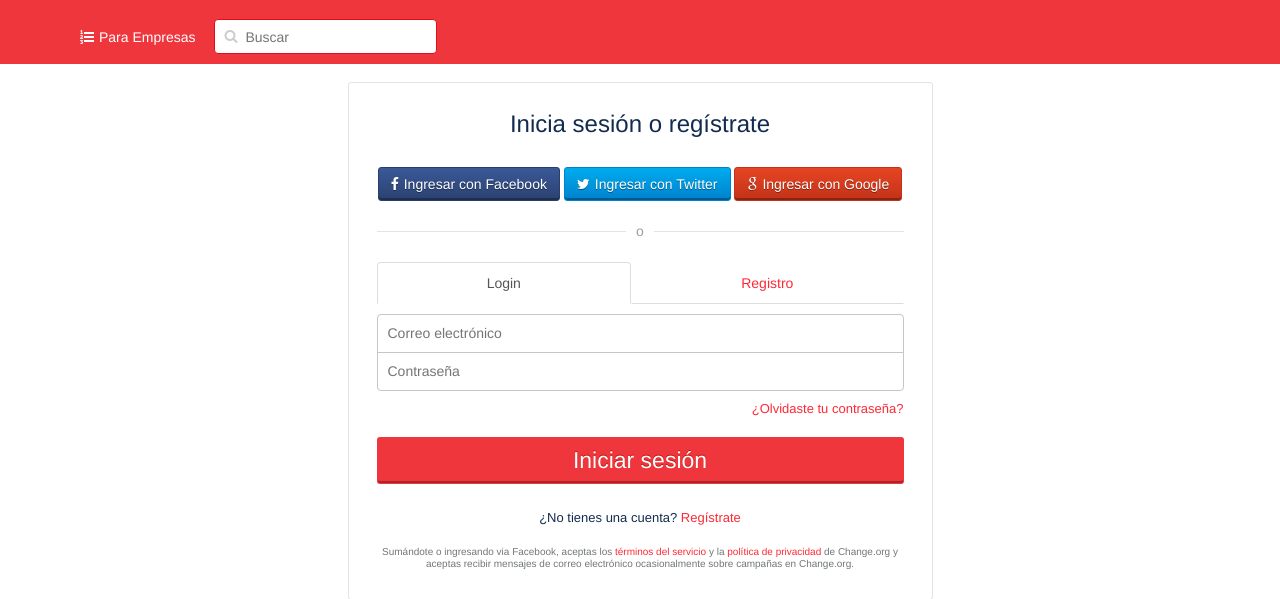
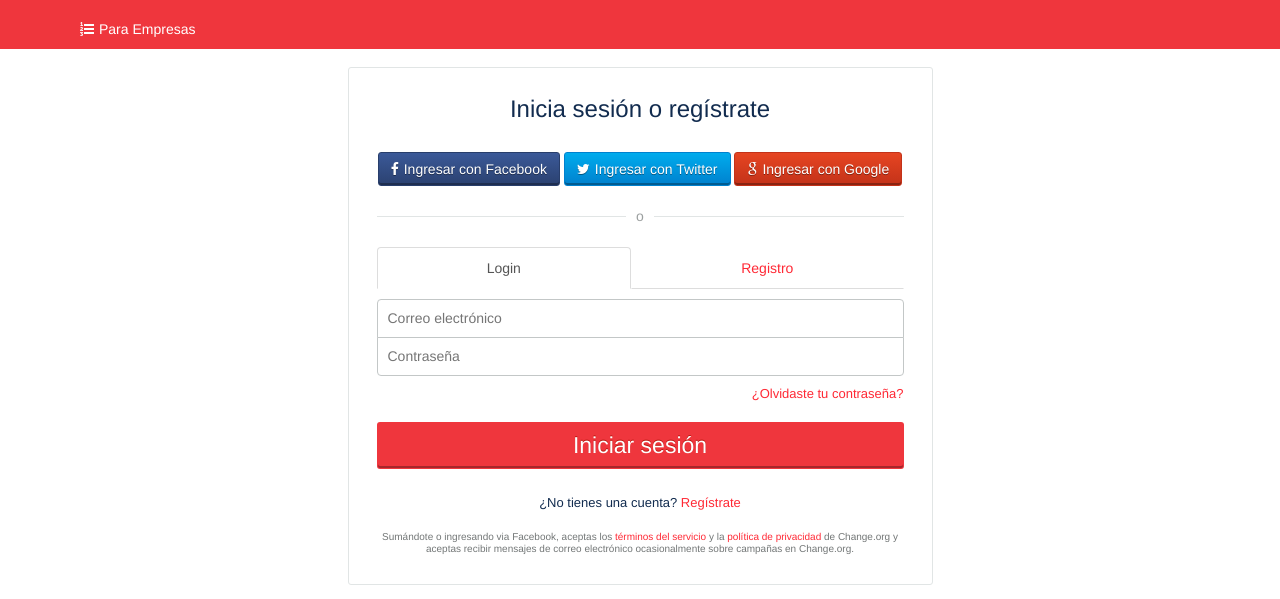
Before and after one commit to edwardmspc/dequr, a Django app: template templates/users/login-register-social.html in a window 1280 px wide. Shown: the part 301-900 px from the top of the page. Run offline with Django 3.2, Linux system fonts and the light colour scheme; the template is opened without the code that fills it, so the values that code supplies are empty; some libraries are stand-ins or nearby versions.

Commit message:
cambios al menu

```diff
--- a/templates/base.html
+++ b/templates/base.html
@@ -45,12 +45,12 @@
                             <li class="mts mrxs hidden-xs">
                                 <a href="#"><i class="fa fa-list-ol mrxxs"></i>Para Empresas</a>
                             </li>
-                            <li class="mts mrxs hidden-xs hidden-sm">
+                            <!--<li class="mts mrxs hidden-xs hidden-sm">
                                 <form  id="global-search" action="/search">
                                     <label for="filter-by"><i class="fa fa-search"></i></label>
                                     <input name="q" type="search" placeholder="Buscar">
                                 </form>
-                            </li>
+                            </li>-->
                         </ul>
                     </div>
                     <div class="col-sm-3 col-xs-6">
```
Also changed, not shown: 1 other file.
